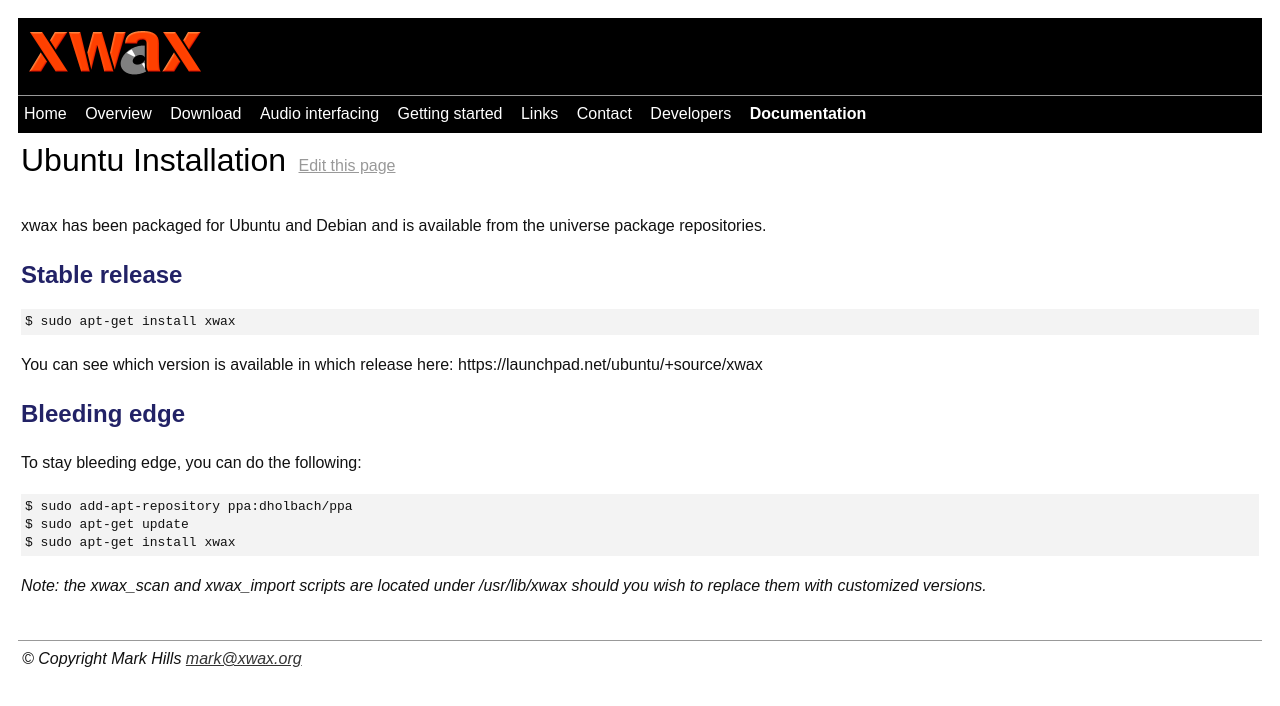
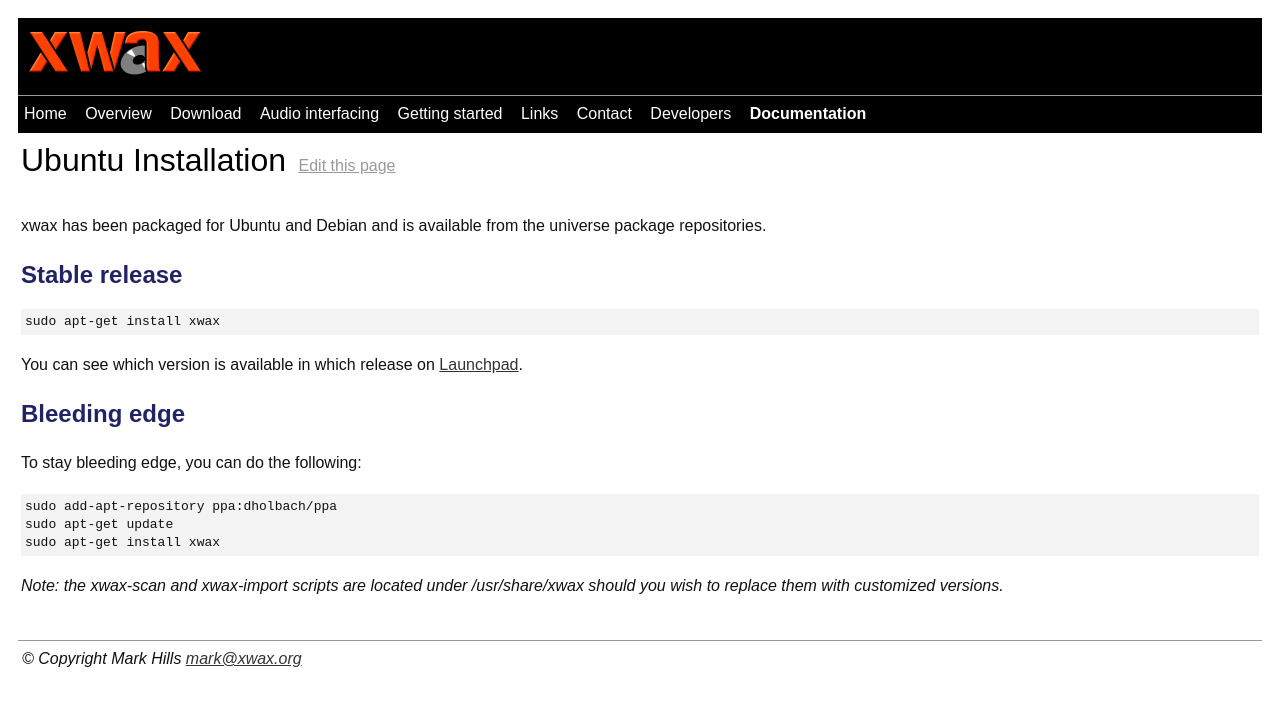
Before and after one commit to xwax/xwax.github.io, a Jekyll site: the page built from ubuntu_installation.md, in a window 1280 px wide. Shown: the top 706 px of the page. Built offline with Jekyll 4.4.1, drawn with Linux system fonts in a browser that asks for light colours.

Commit message:
Remove $ prefixes for easier copy/paste, fix script names and links

````diff
--- a/ubuntu_installation.md
+++ b/ubuntu_installation.md
@@ -8,18 +8,18 @@
 ## Stable release
 
 ```
-$ sudo apt-get install xwax
+sudo apt-get install xwax
 ```
 
-You can see which version is available in which release here: https://launchpad.net/ubuntu/+source/xwax
+You can see which version is available in which release on [Launchpad](https://launchpad.net/ubuntu/+source/xwax).
 
 ## Bleeding edge
 To stay bleeding edge, you can do the following:
 
 ```
-$ sudo add-apt-repository ppa:dholbach/ppa
-$ sudo apt-get update
-$ sudo apt-get install xwax
+sudo add-apt-repository ppa:dholbach/ppa
+sudo apt-get update
+sudo apt-get install xwax
 ```
 
-*Note: the xwax_scan and xwax_import scripts are located under /usr/lib/xwax should you wish to replace them with customized versions.*
+*Note: the xwax-scan and xwax-import scripts are located under /usr/share/xwax should you wish to replace them with customized versions.*
````
Also changed, not shown: debian_installation.md (+2 -2 lines), index.md (+1 -1 lines), ttf_dejavu_fonts_not_found.md (+2 -2 lines).
